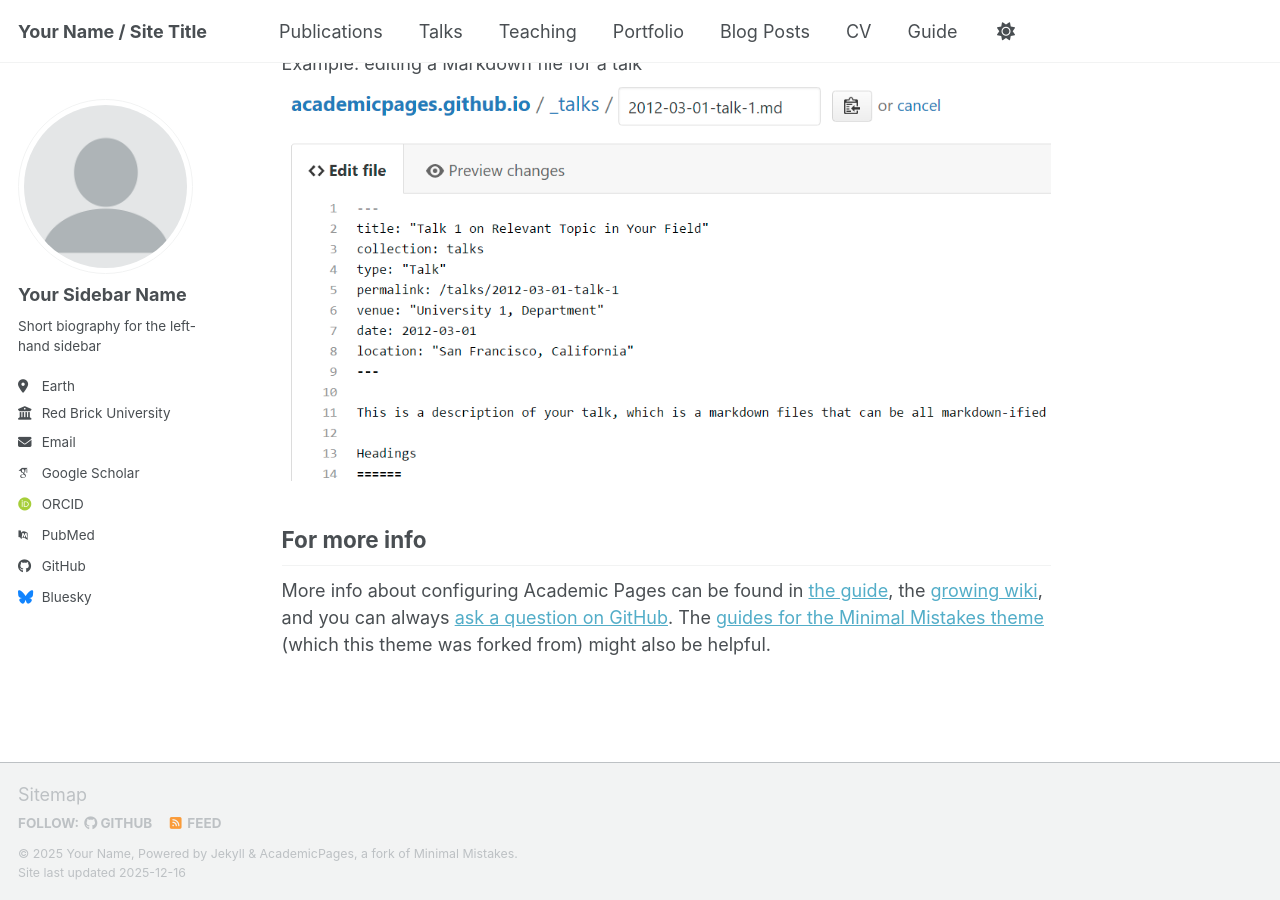
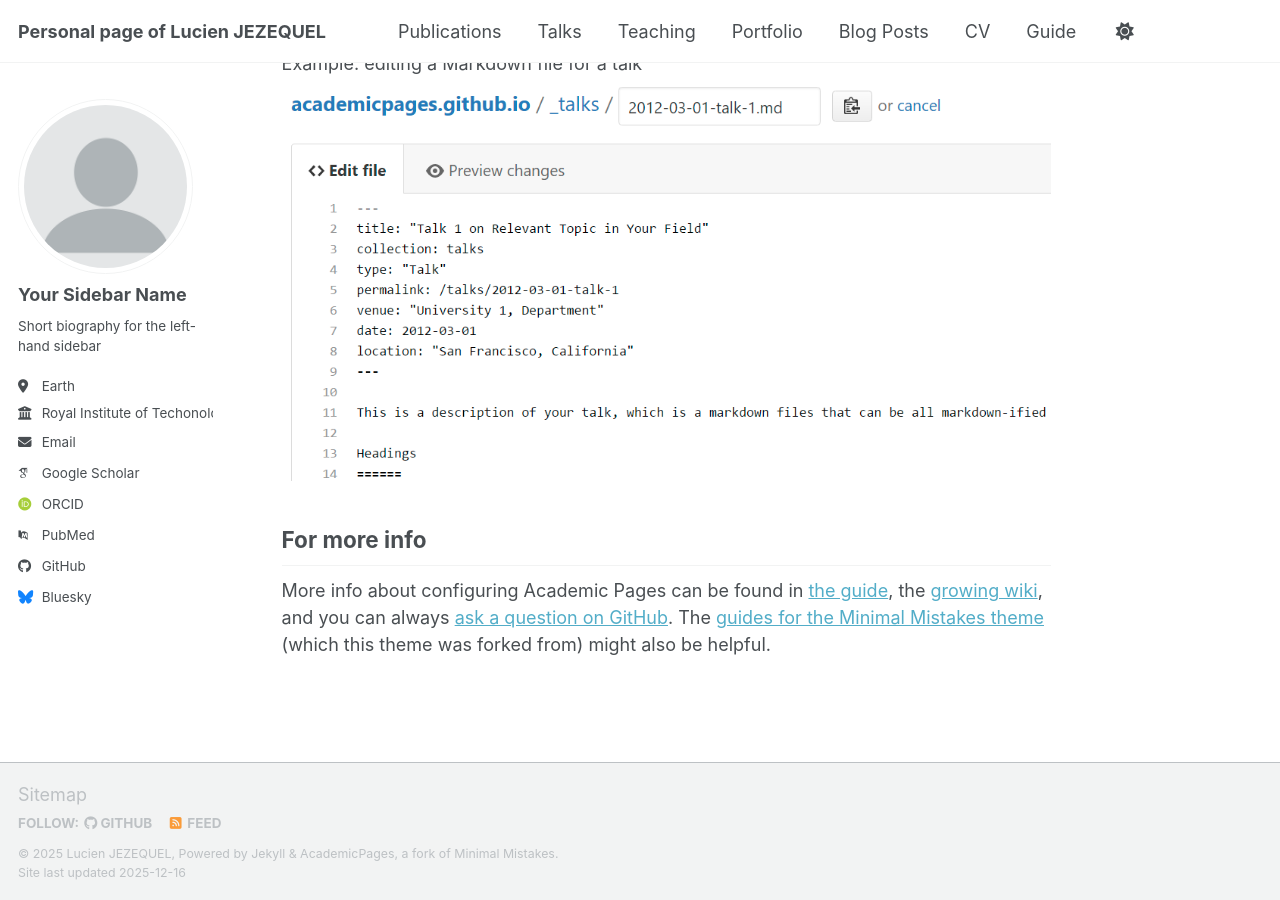
Before and after one commit to ljezeq/ljezeq.github.io, a Jekyll site: the page built from _pages/about.md, in a window 1280 px wide and 900 px high, scrolled down 2718 px. Built offline with Jekyll 4.4.1, drawn with Linux system fonts in a browser that asks for light colours; some web fonts are replaced; a script bundle is joined from its source files by our own code; library files that are not in the unit come from our copies.

Commit message:
Update _config.yml

```diff
--- a/_config.yml
+++ b/_config.yml
@@ -9,11 +9,11 @@
 # Basic Site Settings
 locale                   : "en-US"
 site_theme               : "default" # Currently available options are "default", "air"
-title                    : "Your Name / Site Title"
+title                    : "Personal page of Lucien JEZEQUEL"
 title_separator          : "-"
-name                     : &name "Your Name"
-description              : &description "Your Name's academic portfolio"   # Update this with a general description of your site, this is the default if not overridden by a page
-url                      : https://academicpages.github.io # The base hostname & protocol for your site e.g. "https://[your GitHub username].github.io",
+name                     : &name "Lucien JEZEQUEL"
+description              : &description "Personal page of Lucien JEZEQUEL"   # Update this with a general description of your site, this is the default if not overridden by a page
+url                      : https://ljezeq.github.io # The base hostname & protocol for your site e.g. "https://[your GitHub username].github.io",
                                                            # or if you already have some other page hosted on Github then use "https://[your GitHub username].github.io/[Your Repo Name]"
 baseurl                  : "" # the subpath of your site, e.g. "/blog"
 repository               : "academicpages/academicpages.github.io"
@@ -25,12 +25,11 @@
   # Biographic information
   avatar           : "profile.png"
   name             : "Your Sidebar Name"
-  pronouns         : # example: "she/her"
   bio              : "Short biography for the left-hand sidebar"
   location         : "Earth"
-  employer         : "Red Brick University"
+  employer         : "Royal Institute of Techonology"
   uri              : # URL
-  email            : "none@example.org"
+  email            : "lucienj at kth.se"
 
   # Academic websites
   academia         : # URL
```
